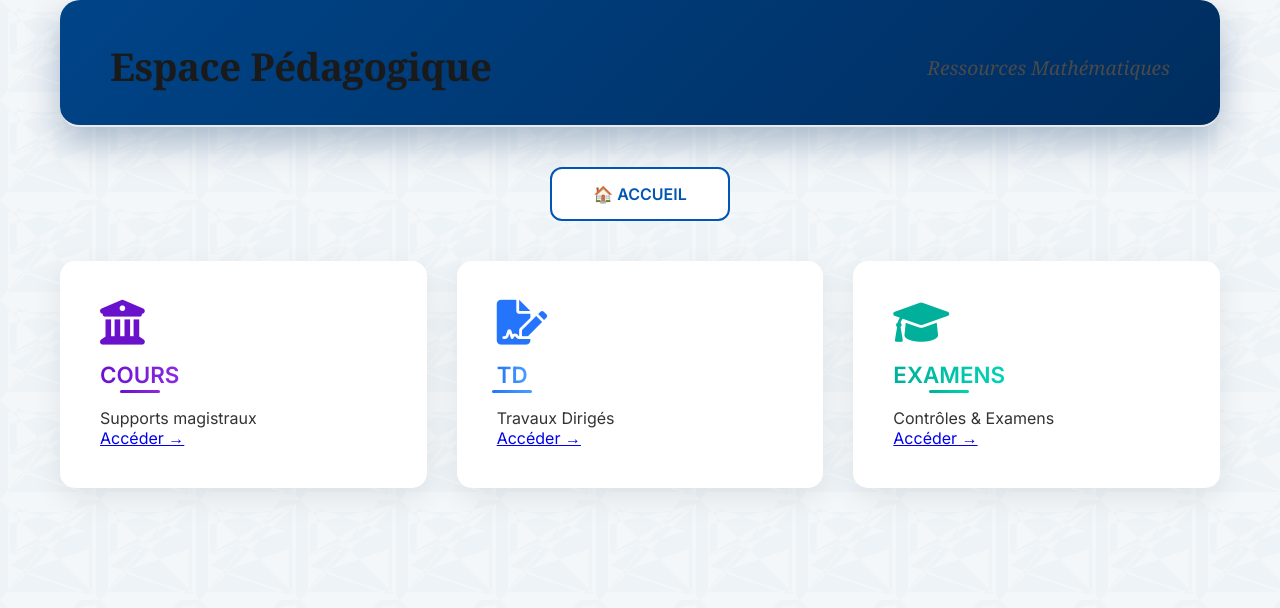
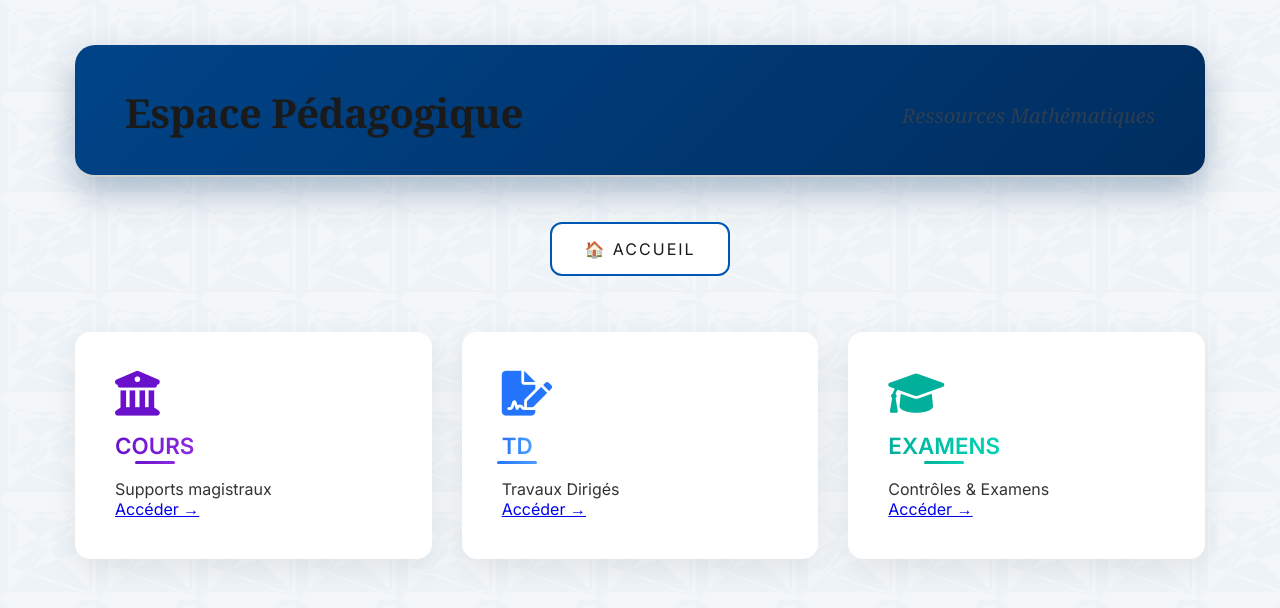
Before and after one commit to mahmoudmath/mahmoudmath.github.io, a Jekyll site: the page pedagogie.html, which Jekyll copies as it is, in a window 1280 px wide. Shown: the top 608 px of the page. Built offline with Jekyll 4.4.1, drawn with Linux system fonts in a browser that asks for light colours.

Commit message:
Update pedagogie.html

```diff
--- a/pedagogie.html
+++ b/pedagogie.html
@@ -18,30 +18,52 @@
     <link rel="stylesheet" href="https://cdnjs.cloudflare.com/ajax/libs/font-awesome/6.0.0/css/all.min.css">
     <link rel="stylesheet" href="style.css">
     <style>
-        /* Style pour l'en-tête (copié depuis la page Recherche) */
+        /* Style pour l'en-tête comme dans la photo */
         .professor-header {
-            margin-bottom: 40px;
+            margin-bottom: 45px;
             padding-bottom: 25px;
-            border-bottom: 2px solid #eaeaea;
+            border-bottom: 2px solid #d0d0d0;
             width: 100%;
         }
 
         .professor-name {
-            font-size: 2.4rem;
-            font-weight: 600;
+            font-size: 2.5rem;
+            font-weight: 650;
             color: #1a1a1a;
-            margin-bottom: 8px;
+            margin-bottom: 10px;
             letter-spacing: -0.5px;
             font-family: 'Georgia', 'Times New Roman', Palatino, serif;
         }
 
         .professor-title {
-            font-size: 1.2rem;
-            color: #4a4a4a;
+            font-size: 1.25rem;
+            color: #2c3e50;
             font-weight: 400;
             font-style: italic;
             font-family: 'Georgia', 'Times New Roman', Palatino, serif;
             margin-bottom: 5px;
+        }
+
+        /* Ajustement du container */
+        .container {
+            max-width: 1200px;
+            margin: 0 auto;
+            padding: 45px 35px;
+        }
+
+        /* Style pour la navigation */
+        .academic-nav {
+            margin: 30px 0 40px;
+            border-bottom: 1px solid #f0f0f0;
+            padding-bottom: 15px;
+        }
+
+        .nav-card {
+            font-size: 1rem;
+            letter-spacing: 2px;
+            text-decoration: none;
+            color: #1a1a1a;
+            font-weight: 500;
         }
     </style>
 </head>
@@ -51,7 +73,7 @@
 height="0" width="0" style="display:none;visibility:hidden"></iframe></noscript>
 <!-- End Google Tag Manager (noscript) -->
     <div class="container">
-        <!-- EN-TÊTE COMME DANS RECHERCHE -->
+        <!-- EN-TÊTE COMME DANS LA PHOTO - PLUS LARGE -->
         <header class="professor-header">
             <div class="professor-name">Espace Pédagogique</div>
             <div class="professor-title">Ressources Mathématiques</div>
```
